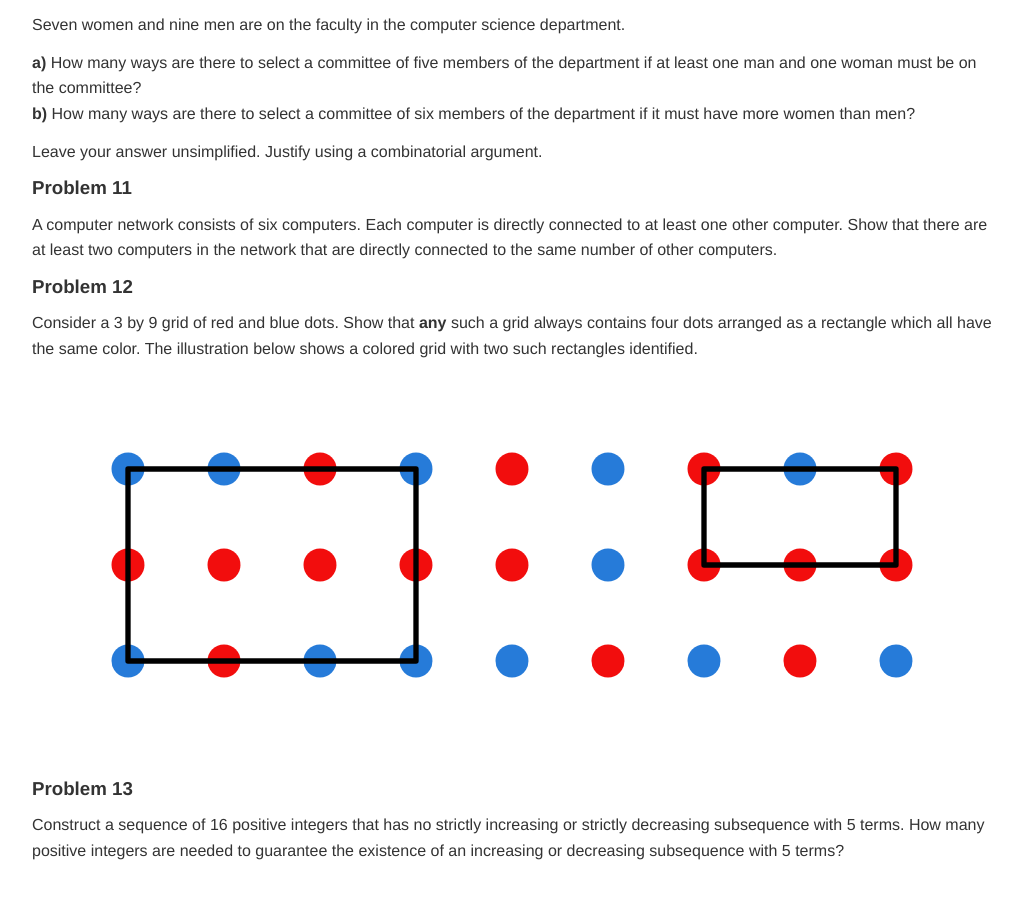
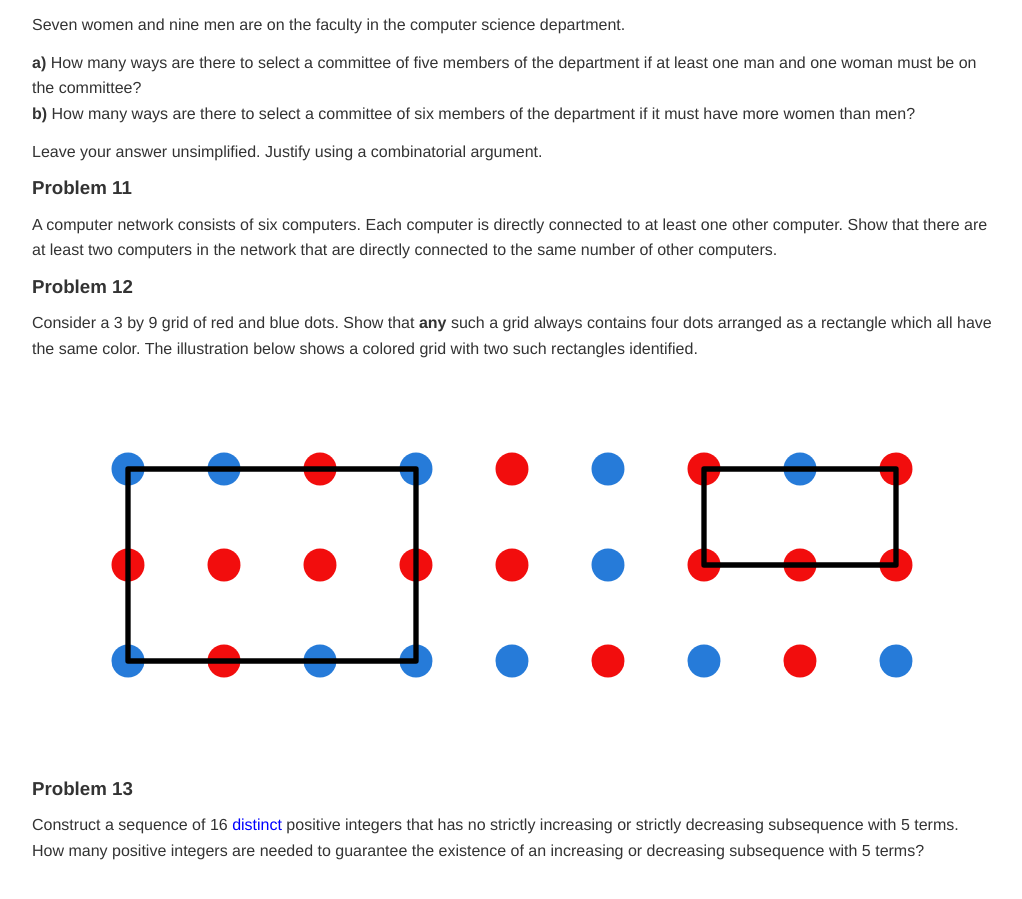
Before and after one commit to jacksonjw12/mbannister.github.io, a Jekyll site: the page built from _teaching/55-s16/homework08.md, in a window 1280 px wide and 900 px high, scrolled down 1618 px. Shown: the whole window, without its empty margins (128-1150 px from the left). Built offline with Jekyll 4.4.1, drawn with Linux system fonts in a browser that asks for light colours; formulas are drawn with MathJax 3.

Commit message:
Fix 55 homework problem.

```diff
--- a/_teaching/55-s16/homework08.md
+++ b/_teaching/55-s16/homework08.md
@@ -81,4 +81,4 @@ Consider a 3 by 9 grid of red and blue dots. Show that __any__ such a grid alway
 ![](color_grid.svg)
 
 ### Problem 13
-Construct a sequence of 16 positive integers that has no strictly increasing or strictly decreasing subsequence with 5 terms. How many positive integers are needed to guarantee the existence of an increasing or decreasing subsequence with 5 terms?
+Construct a sequence of 16 <ins>distinct</ins> positive integers that has no strictly increasing or strictly decreasing subsequence with 5 terms. How many positive integers are needed to guarantee the existence of an increasing or decreasing subsequence with 5 terms?
```
